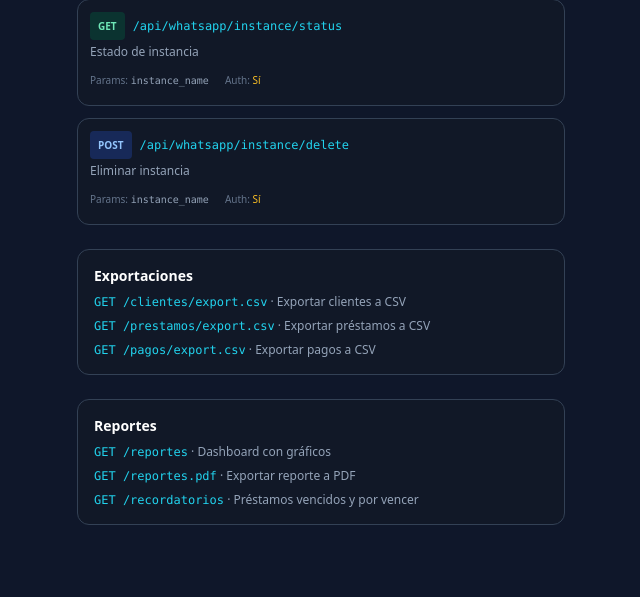
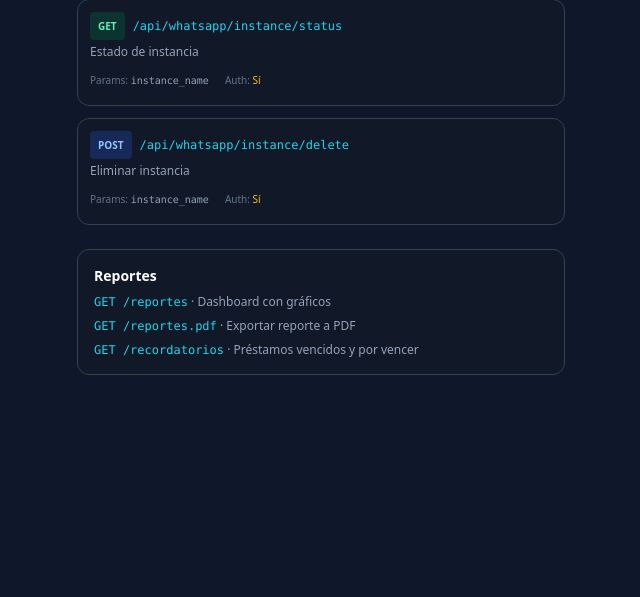
Before and after one commit to Bonilla00/Financiera-Nuevo-Progreso-, a Flask app: page /api/docs in a window 1280 px wide. Shown: the part 965-1562 px from the top of the page, without its empty margins (319-959 px from the left). After the commit the page ends 1340 px from the top, so only its background shows below. Run offline with Flask 3, Linux system fonts and the light colour scheme; the visitor is signed in with stand-in values (Sample User, id 1); some libraries are stand-ins or nearby versions.

Commit message:
refactor: Eliminar exportación CSV de toda la app
- Removido botón CSV de Clientes, Préstamos y Pagos
- Eliminadas rutas /exportar/*.csv de app.py
- Eliminada sección de exportaciones de documentación API
- Removido import csv no utilizado

```diff
--- a/app.py
+++ b/app.py
@@ -1703,51 +1703,3 @@ def api_docs():
         {"method": "POST", "path": "/api/whatsapp/instance/delete", "desc": "Eliminar instancia", "params": "instance_name", "auth": "Sí"},
     ]
     return render_template("api_docs.html", endpoints=endpoints)
-
-
-# ---------- Exportar CSV ----------
-import csv
-
-@app.route("/exportar/clientes.csv")
-@login_required
-def exportar_clientes_csv():
-    """Exporta clientes a CSV seguro."""
-    uid, _, is_admin, _ = ctx_user()
-    clientes = db.listar_clientes(uid, is_admin)
-    buf = BytesIO()
-    writer = csv.writer(buf)
-    writer.writerow(["ID","Nombre","Identificación","Teléfono","Barrio","Dirección"])
-    for c in clientes:
-        writer.writerow([c[0], c[1], c[2], c[3] or "", c[4] or "", c[5] or ""])
-    buf.seek(0)
-    return send_file(buf, as_attachment=True, download_name="clientes.csv", mimetype="text/csv")
-
-
-@app.route("/exportar/prestamos.csv")
-@login_required
-def exportar_prestamos_csv():
-    """Exporta préstamos a CSV seguro."""
-    uid, _, is_admin, _ = ctx_user()
-    prestamos = db.listar_prestamos("", (), uid, is_admin)
-    buf = BytesIO()
-    writer = csv.writer(buf)
-    writer.writerow(["ID","Cliente","Monto","Tasa","Cuotas","Valor Cuota","Estado","Próximo Pago","Frecuencia"])
-    for p in prestamos:
-        writer.writerow([p["id"], p["nombre"], p["monto"], p["tasa"], p["cuotas"], p["valor_cuota"], p["estado"], p["proximo_pago"] or "", p["frecuencia"]])
-    buf.seek(0)
-    return send_file(buf, as_attachment=True, download_name="prestamos.csv", mimetype="text/csv")
-
-
-@app.route("/exportar/pagos.csv")
-@login_required
-def exportar_pagos_csv():
-    """Exporta pagos a CSV seguro."""
-    uid, _, is_admin, _ = ctx_user()
-    pagos = db.listar_pagos(None, uid, is_admin)
-    buf = BytesIO()
-    writer = csv.writer(buf)
-    writer.writerow(["ID Pago","Cliente","Préstamo","Fecha","Valor","Cuota","Saldo Restante","Interés Mora","Nota"])
-    for p in pagos:
-        writer.writerow([p[0], p[1], p[2], p[3], p[4], p[5], p[6], p[11], p[12]])
-    buf.seek(0)
-    return send_file(buf, as_attachment=True, download_name="pagos.csv", mimetype="text/csv")
--- a/templates/api_docs.html
+++ b/templates/api_docs.html
@@ -21,15 +21,6 @@
 </div>
 
 <div class="mt-6 rounded-xl border border-slate-700 bg-panel p-4">
-  <h2 class="text-sm font-bold text-white mb-2">Exportaciones</h2>
-  <div class="space-y-2 text-xs text-slate-400">
-    <div><code class="text-accent">GET /clientes/export.csv</code> · Exportar clientes a CSV</div>
-    <div><code class="text-accent">GET /prestamos/export.csv</code> · Exportar préstamos a CSV</div>
-    <div><code class="text-accent">GET /pagos/export.csv</code> · Exportar pagos a CSV</div>
-  </div>
-</div>
-
-<div class="mt-6 rounded-xl border border-slate-700 bg-panel p-4">
   <h2 class="text-sm font-bold text-white mb-2">Reportes</h2>
   <div class="space-y-2 text-xs text-slate-400">
     <div><code class="text-accent">GET /reportes</code> · Dashboard con gráficos</div>
--- a/templates/clientes.html
+++ b/templates/clientes.html
@@ -6,7 +6,6 @@
   <div class="flex items-center justify-between">
     <h1 class="text-xl font-bold text-white">Clientes</h1>
     <div class="flex gap-2">
-      <a href="{{ url_for('exportar_clientes_csv') }}" class="rounded-xl bg-emerald-600 px-3 py-2 text-xs font-bold text-white shadow-lg active:scale-95 transition-transform">📥 CSV</a>
       {% if rol != 'solo_lectura' %}
       <a href="{{ url_for('clientes_nuevo') }}" class="rounded-xl bg-accent px-4 py-2 text-sm font-bold text-slate-900 shadow-lg active:scale-95 transition-transform">+ Nuevo</a>
       {% endif %}
--- a/templates/pagos.html
+++ b/templates/pagos.html
@@ -4,7 +4,6 @@
 <div class="flex flex-col gap-2 mb-4">
   <div class="flex items-center justify-between">
     <h1 class="text-xl font-bold">Historial de pagos</h1>
-    <a href="{{ url_for('exportar_pagos_csv') }}" class="rounded-xl bg-emerald-600 px-3 py-2 text-xs font-bold text-white shadow-lg active:scale-95 transition-transform">📥 CSV</a>
   </div>
   {% if filtro_prestamo_id %}
   <div class="flex items-center justify-between gap-2 text-sm">
```
